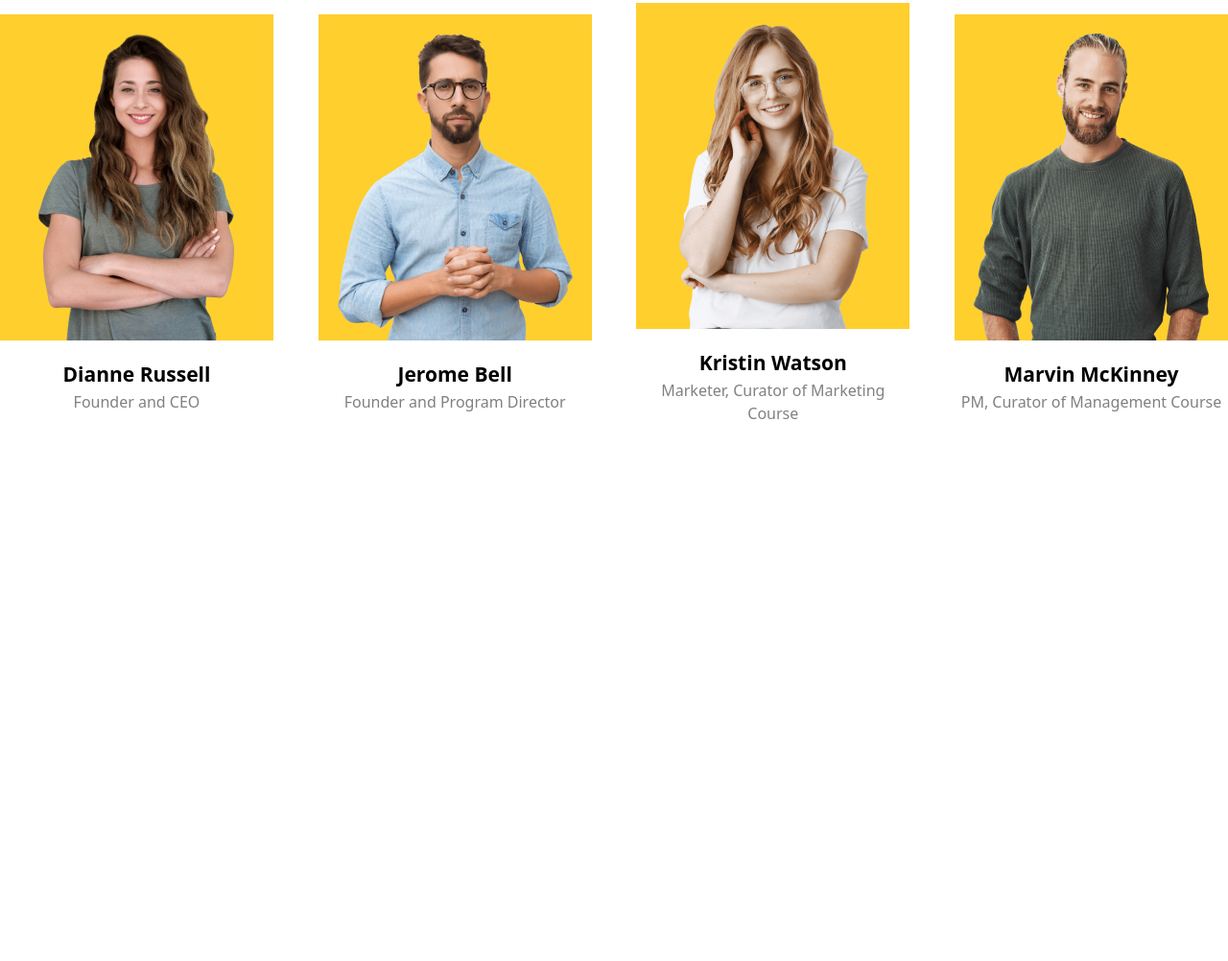
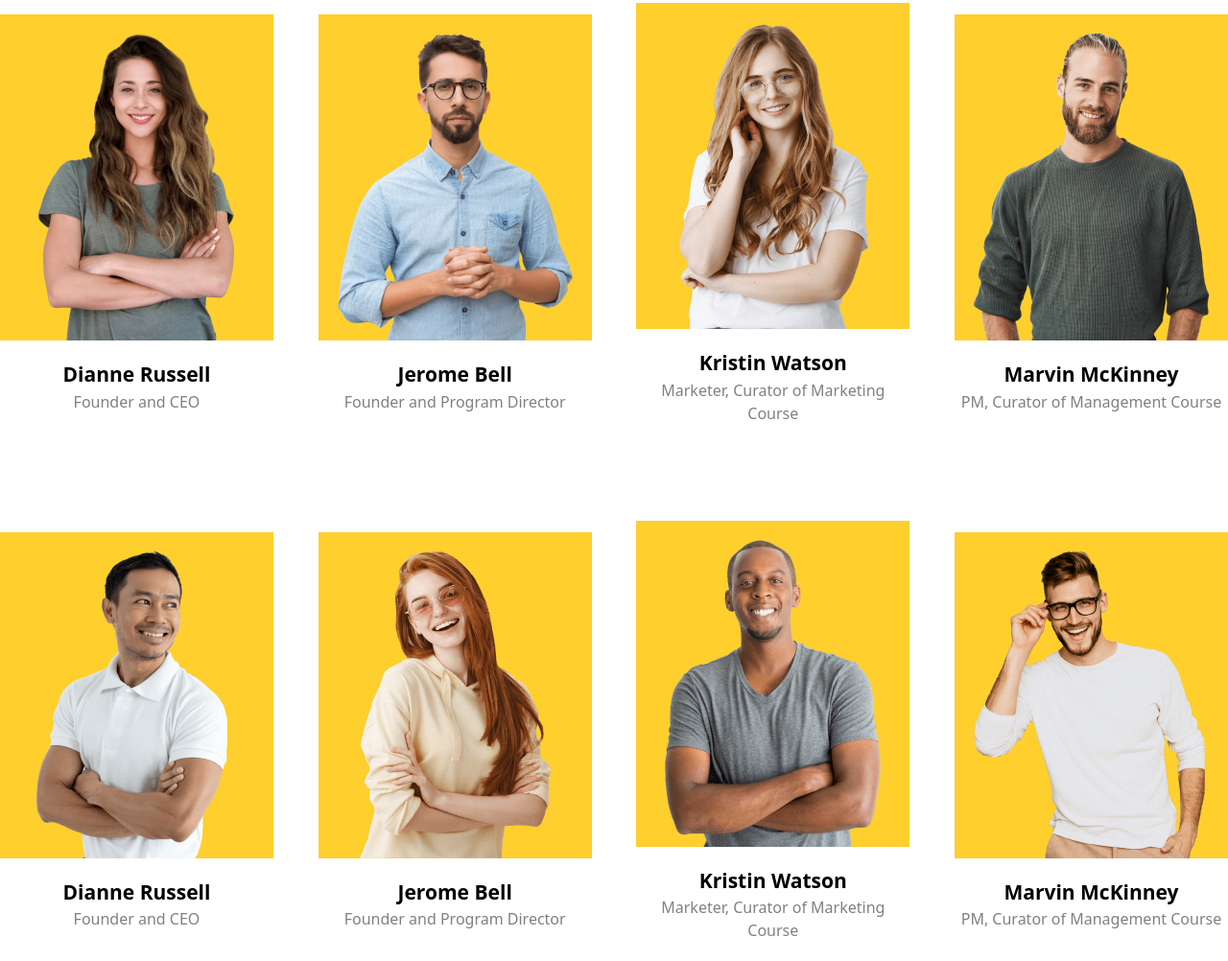
Before and after one commit to idriswo/homewrk, a website: page src/index.html in a window 1280 px wide. Shown: the part 4274-5276 px from the top of the page at 96% size. Before the commit the page ends 4737 px from the top, so only its background shows below. Drawn offline with nearby package versions, Linux system fonts and the light colour scheme; files that its build step writes are made by us from their sources.

Commit message:
eight section is done

```diff
--- a/src/index.html
+++ b/src/index.html
@@ -37,6 +37,22 @@
         </div>
     </header>
 
+
+
+
+
+
+
+
+
+
+
+
+
+
+
+
+
     <main class="max-w-[1300px] m-auto">
 
 
@@ -72,6 +88,17 @@
 
 
 
+
+
+
+
+
+
+
+
+
+
+
         <SECtion class="xl:flex xl:flex-row flex flex-col justify-between items-center px-[15px]">
             <div>
                 <button>
@@ -102,6 +129,18 @@
                 </div>
             </div>
         </SECtion>
+
+
+
+
+
+
+
+
+
+
+
+
 
 
 
@@ -146,6 +185,17 @@
 
 
         </section>
+
+
+
+
+
+
+
+
+
+
+
 
 
 
@@ -209,6 +259,17 @@
 
 
 
+
+
+
+
+
+
+
+
+
+
+
             <div class="flex flex-col px-[15px] gap-[40px] justify-between items-center py-[40px]  xl:flex xl:flex-row"">
             <div>
                 <img src=" ./image (6).png" alt="">
@@ -247,6 +308,18 @@
             </div>
 
         </section>
+
+
+
+
+
+
+
+
+
+
+
+
 
 
 
@@ -301,6 +374,18 @@
 
 
 
+
+
+
+
+
+
+
+
+
+
+
+
         <section>
             <div class="flex flex-col justify-center items-center mt-[90px] py-[60px]">
                 <p class="text-[18px] font-[600]">Best tutors are all here</p>
@@ -350,6 +435,65 @@
                 </div>
             </div>
 
+
+
+
+
+
+
+
+
+
+
+
+
+
+
+
+
+             <div class="flex justify-between items-center pt-[80px]">
+
+                <div>
+                    <div class="w-[285px] h-[340px] flex justify-center items-end bg-[#FFCF2D]">
+                        <img src="./image5.png" alt="">
+                    </div>
+                    <div class="text-center w-[285px] py-[20px]">
+                        <h3 class="text-[21px] font-[600]">Dianne Russell</h3>
+                        <p class="text-[gray]">Founder and CEO</p>
+                    </div>
+                </div>
+
+                <div>
+                    <div class="w-[285px] h-[340px] flex justify-center items-end bg-[#FFCF2D]">
+                        <img src="./image6.png" alt="">
+                    </div>
+                    <div class="text-center w-[285px] py-[20px]">
+                        <h3 class="text-[21px] font-[600]">Jerome Bell</h3>
+                        <p class="text-[gray]">Founder and Program Director</p>
+                    </div>
+                </div>
+
+                <div>
+                    <div class="w-[285px] h-[340px] flex justify-center items-end bg-[#FFCF2D]">
+                        <img src="./image7.png" alt="">
+                    </div>
+                    <div class="text-center w-[285px] py-[20px]">
+                        <h3 class="text-[21px] font-[600]">Kristin Watson</h3>
+                        <p class="text-[gray]">Marketer, Curator of Marketing Course</p>
+                    </div>
+                </div>
+
+                <div>
+                    <div class="w-[285px] h-[340px] flex justify-center items-end bg-[#FFCF2D]">
+                        <img src="./image8.png" alt="">
+                    </div>
+                    <div class="text-center w-[285px] py-[20px]">
+                        <h3 class="text-[21px] font-[600]">Marvin McKinney</h3>
+                        <p class="text-[gray]">PM, Curator of Management Course</p>
+                    </div>
+                </div>
+            </div>
+
         </section>
 
 
```
Also changed, not shown: src/image5.png (added), src/image6.png (added), src/image7.png (added), src/image8.png (added), 1 other file.
